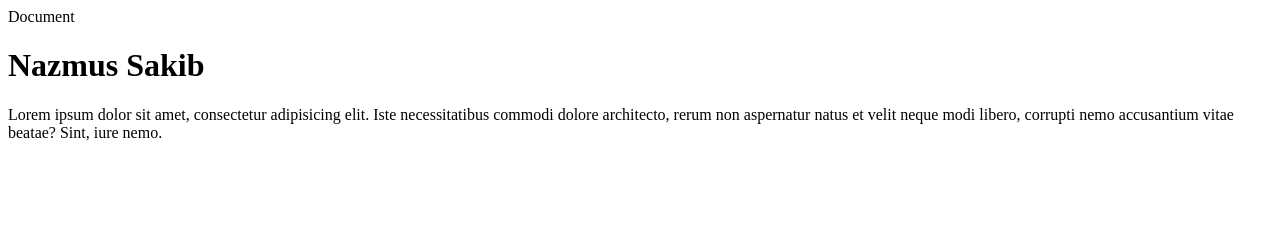
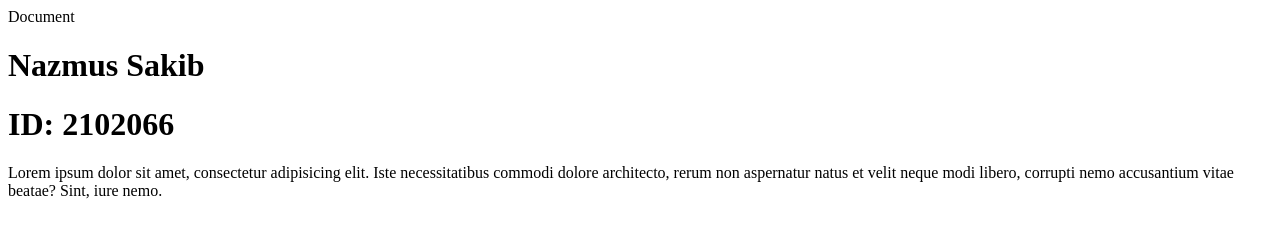
Before and after one commit to Sakib2405/First_program, a plain HTML site: page index.html in a window 1280 px wide. Drawn offline with Linux system fonts and the light colour scheme.

Commit message:
Update index.html

```diff
--- a/index.html
+++ b/index.html
@@ -8,6 +8,7 @@
     </head>
     <body>
 <h1>Nazmus Sakib</h1>
+        <h1>ID: 2102066</h1>
 <p>Lorem ipsum dolor sit amet, consectetur adipisicing elit. Iste necessitatibus commodi dolore architecto, rerum non aspernatur natus et velit neque modi libero, corrupti nemo accusantium vitae beatae? Sint, iure nemo.</p>
     </body>
 </html>
```
